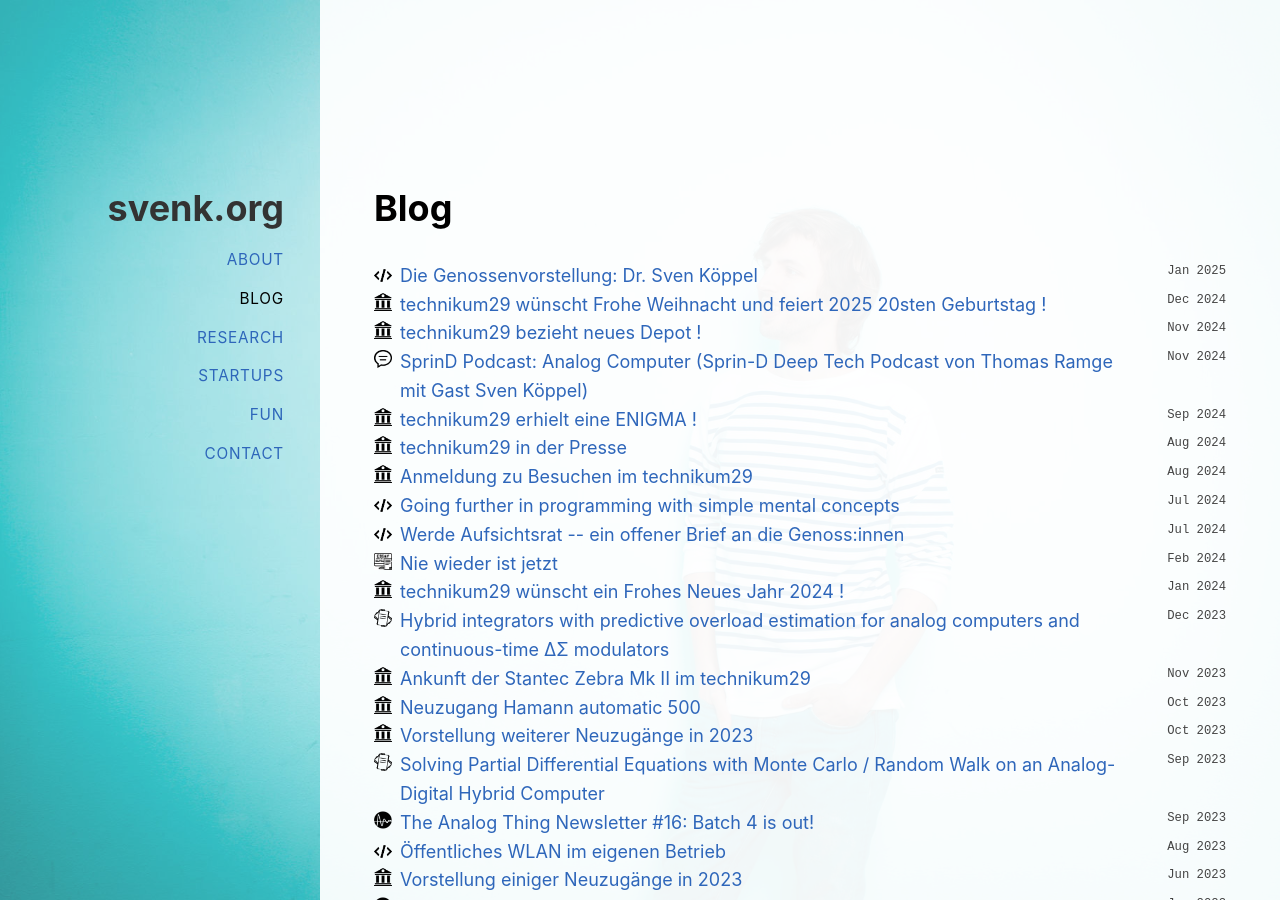
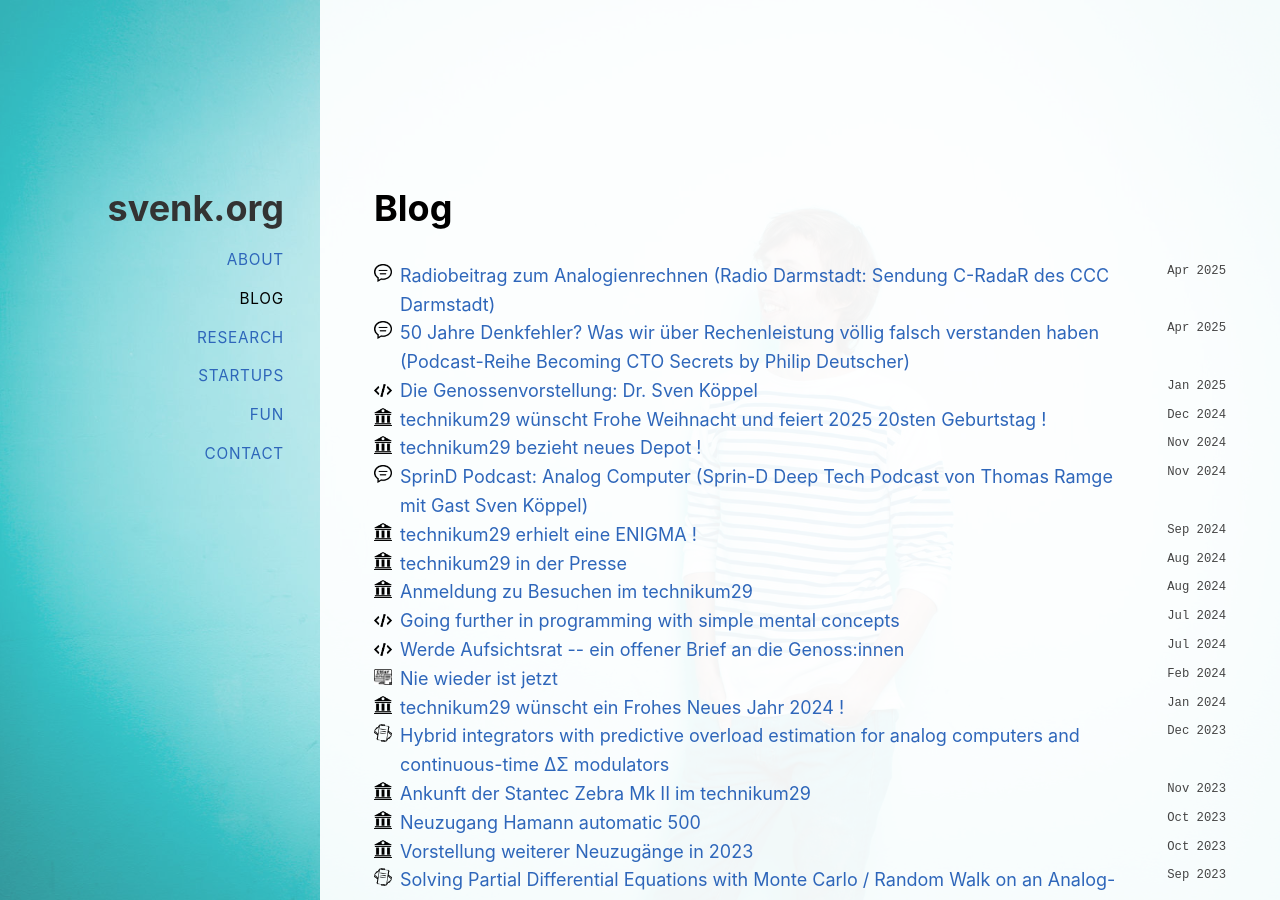
Before and after one commit to svenk/www-svenk.org, a Jekyll site: the page built from blog.html, in a window 1280 px wide and 900 px high. Built offline with Jekyll 4.4.1, drawn with Linux system fonts in a browser that asks for light colours; nearby versions of some CDN libraries; some of the changed text lies outside the part shown.

Commit message:
Some data updates

```diff
--- a/_data/aggregated_posts.yaml
+++ b/_data/aggregated_posts.yaml
@@ -170,14 +170,14 @@ aggregated_posts:
   link: /posts/2021-09-23-welcome-to-jekyll/
   origin: svenk-local-blog
   title: Welcome to Jekyll!
-- date: '2013-02-18'
+- date: '2013-05-07'
   origin: scientific_publications
   title: POKAL, Kollaboratives Mathematik-E-Learning neu erfunden
-- date: '2012-02-18'
+- date: '2012-05-07'
   origin: scientific_publications
   title: 'BioKemika und MetaSearch: Biochemische Datenbanken und Online-Tools verstehen
     und anwenden'
-- date: '2014-12-18'
+- date: '2014-12-07'
   link: https://github.com/svenk/publications/blob/master/Thesis/Sven-Koeppel-master-thesis-Ultraviolet-improved-black-holes.pdf
   origin: scientific_publications
   title: Ultraviolet improved black holes
@@ -190,7 +190,7 @@ aggregated_posts:
   link: https://arxiv.org/abs/1703.05222
   origin: scientific_publications
   title: Generalized uncertainty principle and extra dimensions
-- date: '2019-08-18'
+- date: '2019-08-07'
   link: https://arxiv.org/abs/1905.03233
   origin: scientific_publications
   title: Generalized Uncertainty Principle and Black Holes in Higher Dimensional Self-Complete
@@ -204,47 +204,52 @@ aggregated_posts:
   link: https://arxiv.org/abs/1711.08221
   origin: scientific_publications
   title: Towards an exascale code for GRMHD on dynamical spacetimes
-- date: '2017-12-18'
+- date: '2017-12-07'
   link: https://arxiv.org/abs/1801.02839
   origin: scientific_publications
   title: ADER discontinuous Galerkin schemes for the general relativistic magnetohydrodynamics
     equations
-- date: '2019-02-18'
+- date: '2019-02-07'
   link: https://arxiv.org/abs/1901.09977
   origin: scientific_publications
   title: A General-relativistic Determination of the Threshold Mass to Prompt Collapse
     in Binary Neutron Star Mergers
-- date: '2020-05-18'
+- date: '2020-05-07'
   link: https://arxiv.org/abs/1905.07987
   origin: scientific_publications
   title: 'ExaHyPE: An Engine for Parallel Dynamically Adaptive Simulations of Wave
     Problems'
-- date: '2019-06-18'
+- date: '2019-06-07'
   link: https://github.com/svenk/publications/blob/master/Thesis/phdthesis-Sven-Koeppel.pdf
   origin: scientific_publications
   title: High-order methods in fully general-relativistic hydrodynamics & magnetohydrodynamics
-- date: '2021-02-18'
+- date: '2021-02-07'
   link: https://arxiv.org/abs/2102.07268
   origin: scientific_publications
   title: About using analog computers in today's largest computational challenges
-- date: '2021-07-18'
+- date: '2021-07-07'
   link: https://arxiv.org/abs/2107.06283
   origin: scientific_publications
   title: Analog Computing for Molecular Dynamics
-- date: '2021-09-18'
+- date: '2021-09-07'
   link: https://dx.doi.org/10.23919/IEEECONF54431.2021.9598447
   origin: scientific_publications
   title: Open Hardware Analog Computer for Education &mdash; Design and Application
-- date: '2023-09-18'
+- date: '2023-09-07'
   link: https://arxiv.org/abs/2309.05598
   origin: scientific_publications
   title: Solving Partial Differential Equations with Monte Carlo / Random Walk on
     an Analog-Digital Hybrid Computer
-- date: '2023-12-18'
+- date: '2023-12-07'
   link: https://dx.doi.org/10.5194/ars-21-89-2023
   origin: scientific_publications
   title: "Hybrid integrators with predictive overload estimation for analog computers\
     \ and continuous-time \u0394\u03A3 modulators"
+- date: '2025-04-25'
+  link: https://becomingctosecrets.buzzsprout.com/2402174/episodes/17041716-50-jahre-denkfehler-was-wir-uber-rechenleistung-vollig-falsch-verstanden-haben-mit-sven-koppel
+  origin: talks
+  title: "50 Jahre Denkfehler? Was wir \xFCber Rechenleistung v\xF6llig falsch verstanden\
+    \ haben (Podcast-Reihe Becoming CTO Secrets by Philip Deutscher)"
 - date: '2022-01-31'
   link: https://open.spotify.com/episode/0ekHBRXddwZCLE0LF4LkI9
   origin: talks
@@ -270,6 +275,11 @@ aggregated_posts:
   origin: talks
   title: "SprinD Podcast: Analog Computer (Sprin-D Deep Tech Podcast von Thomas Ramge\
     \ mit Gast Sven K\xF6ppel)"
+- date: '2025-04-25'
+  link: https://www.c-radar.de/
+  origin: talks
+  title: 'Radiobeitrag zum Analogienrechnen (Radio Darmstadt: Sendung C-RadaR des
+    CCC Darmstadt)'
 - date: '2022-05-21'
   link: https://github.com/svenk/publications/tree/master/Talks/2022-05-21-GPN20-Karlsruhe/2022-05-21-GPN20-Karlsruhe.pdf
   origin: talks
--- a/_data/talks.yaml
+++ b/_data/talks.yaml
@@ -1,4 +1,18 @@
 talks:
+- author:
+  - Philipp Deutscher
+  - "Sven K\xF6ppel"
+  date: 2025-04-25
+  event: Podcast-Reihe Becoming CTO Secrets by Philip Deutscher
+  key: podcast
+  keywords:
+  - podcast
+  - analog
+  - outreach
+  languge: de
+  link: https://becomingctosecrets.buzzsprout.com/2402174/episodes/17041716-50-jahre-denkfehler-was-wir-uber-rechenleistung-vollig-falsch-verstanden-haben-mit-sven-koppel
+  title: "50 Jahre Denkfehler? Was wir \xFCber Rechenleistung v\xF6llig falsch verstanden\
+    \ haben"
 - author:
   - Luca Moczko
   - "Sven K\xF6ppel"
@@ -64,6 +78,21 @@ talks:
   languge: de
   link: https://sprind.org/magazin/podcasts/90-sven-koeppel
   title: 'SprinD Podcast: Analog Computer'
+- author:
+  - Benjamin Hagemann
+  - dj-spock
+  - "Sven K\xF6ppel"
+  date: 2025-04-25
+  event: 'Radio Darmstadt: Sendung C-RadaR des CCC Darmstadt'
+  key: podcast
+  keywords:
+  - podcast
+  - analog
+  - Radio
+  - outreach
+  languge: de
+  link: https://www.c-radar.de/
+  title: Radiobeitrag zum Analogienrechnen
 - author: "Sven K\xF6ppel"
   date: 2022-05-21
   event: Gulaschprogrammiernacht 2022 (GPN20)
```
Also changed, not shown: _data/denktmit-blog-feed.xml (+68 -1 lines), _data/t29-blog-feed.xml (+1 -1 lines).
